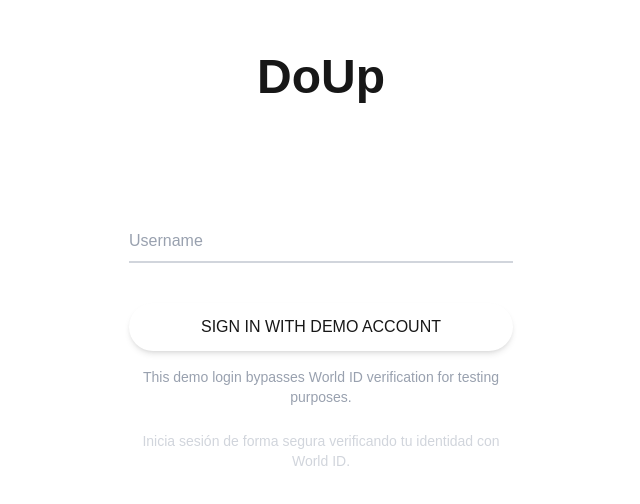
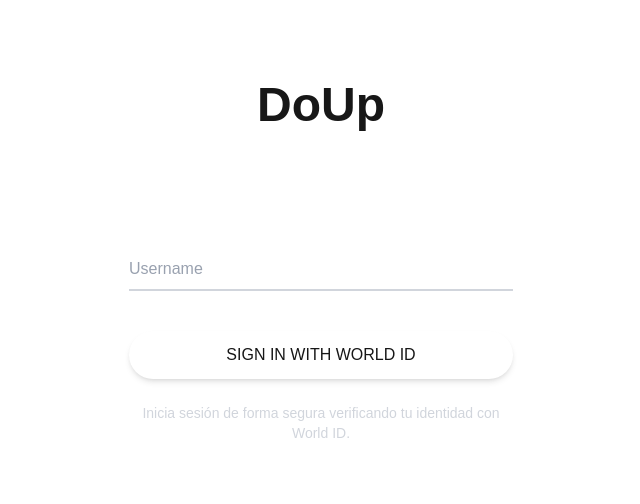
Before and after one commit to JudithFogacho/HackatonFront, a Next.js app: page /auth/login in a window 1280 px wide. Shown: the part 138-642 px from the top of the page, without its empty margins (319-959 px from the left). Built offline with nearby package versions, Linux system fonts and the light colour scheme; no server answers.

Commit message:
Fronted coreeeeoeeewdo

```diff
--- a/src/app/auth/login/page.tsx
+++ b/src/app/auth/login/page.tsx
@@ -90,7 +90,7 @@
             variants={itemVariants}
             className="mt-10"
           >
-            <WorldIDAuth onSuccess={() => router.push(redirect)} />
+            <WorldIDAuth onSuccess={() => router.push('/jobs/categories')} />
           </motion.div>
         </form>
 
--- a/src/components/auth/WorldIDAuth.tsx
+++ b/src/components/auth/WorldIDAuth.tsx
@@ -15,20 +15,22 @@
   const router = useRouter();
   const apiUrl = process.env.NEXT_PUBLIC_API_URL || 'https://hackatondoup.onrender.com';
 
-  // Use demo login for testing/development
+  // Handle demo login for testing/development
   const handleDemoLogin = async () => {
     setIsLoading(true);
     setError(null);
 
     try {
+      // Create a random nickname for the demo user
+      const nickname = 'Demo_User_' + Math.random().toString(36).substring(2, 8);
+      console.log('Starting demo login for:', nickname);
+
       const response = await fetch(`${apiUrl}/api/auth/demo-login`, {
         method: 'POST',
         headers: {
           'Content-Type': 'application/json'
         },
-        body: JSON.stringify({
-          nickname: 'Demo_User_' + Math.random().toString(36).substring(2, 8)
-        })
+        body: JSON.stringify({ nickname })
       });
 
       if (!response.ok) {
@@ -42,12 +44,17 @@
       // Store authentication data
       login(authData.token, authData.user);
 
-      // Navigate to categories page
-      if (onSuccess) {
-        onSuccess();
-      } else {
-        router.push('/jobs/categories');
-      }
+      // Explicit navigation with Next.js router
+      console.log('Redirecting to categories page...');
+
+      // Use setTimeout to ensure the login state is updated before navigation
+      setTimeout(() => {
+        if (onSuccess) {
+          onSuccess();
+        } else {
+          router.push('/jobs/categories');
+        }
+      }, 100);
     } catch (err: any) {
       console.error('Login error:', err);
       setError(err.message || 'Authentication error. Please try again.');
@@ -78,13 +85,9 @@
             Connecting...
           </div>
         ) : (
-          'SIGN IN WITH DEMO ACCOUNT'
+          'SIGN IN WITH WORLD ID'
         )}
       </button>
-
-      <p className="mt-4 text-sm text-gray-400 text-center">
-        This demo login bypasses World ID verification for testing purposes.
-      </p>
     </div>
   );
 }
--- a/src/contexts/AuthContext.tsx
+++ b/src/contexts/AuthContext.tsx
@@ -72,14 +72,24 @@
   }, []);
 
   // Función para iniciar sesión
+ // En src/contexts/AuthContext.tsx, busca la función login y asegúrate de que sea así:
+
 const login = (newToken: string, newUser: User) => {
+  console.log('Setting auth state:', { token: newToken, user: newUser });
+
+  // Actualizar estado inmediatamente
   setToken(newToken);
   setUser(newUser);
 
   // Guardar en localStorage
   if (typeof window !== 'undefined') {
+    try {
       localStorage.setItem('token', newToken);
       localStorage.setItem('user', JSON.stringify(newUser));
+      console.log('Auth data saved to localStorage');
+    } catch (error) {
+      console.error('Error saving to localStorage:', error);
+    }
   }
 };
 
--- a/src/middleware.ts
+++ b/src/middleware.ts
@@ -1,8 +1,10 @@
+// src/middleware.ts
+
 import { NextResponse } from 'next/server';
 import type { NextRequest } from 'next/server';
 
 // Rutas públicas que no requieren autenticación
-const publicRoutes = ['/auth/login'];
+const publicRoutes = ['/auth/login', '/auth/signup', '/auth/callback'];
 
 // Verifica si una ruta es pública
 const isPublicRoute = (path: string) => {
@@ -16,13 +18,17 @@
   // Obtener el token de autenticación
   const token = request.cookies.get('token')?.value;
 
+  console.log('Middleware checking path:', path, 'Token exists:', !!token);
+
   // Si la ruta es la raíz, redirigir a login
   if (path === '/') {
+    console.log('Root path detected, redirecting to /auth/login');
     return NextResponse.redirect(new URL('/auth/login', request.url));
   }
 
   // Si la ruta no es pública y no hay token, redirigir a login
   if (!isPublicRoute(path) && !token) {
+    console.log('Protected route without token, redirecting to login');
     const loginUrl = new URL('/auth/login', request.url);
     loginUrl.searchParams.set('redirect', path);
     return NextResponse.redirect(loginUrl);
@@ -30,6 +36,7 @@
 
   // Si hay token y el usuario está en login, redirigir a la página principal
   if (token && path === '/auth/login') {
+    console.log('User already logged in, redirecting to categories');
     return NextResponse.redirect(new URL('/jobs/categories', request.url));
   }
 
```
Lines whose indentation alone changed are shown as unchanged.
